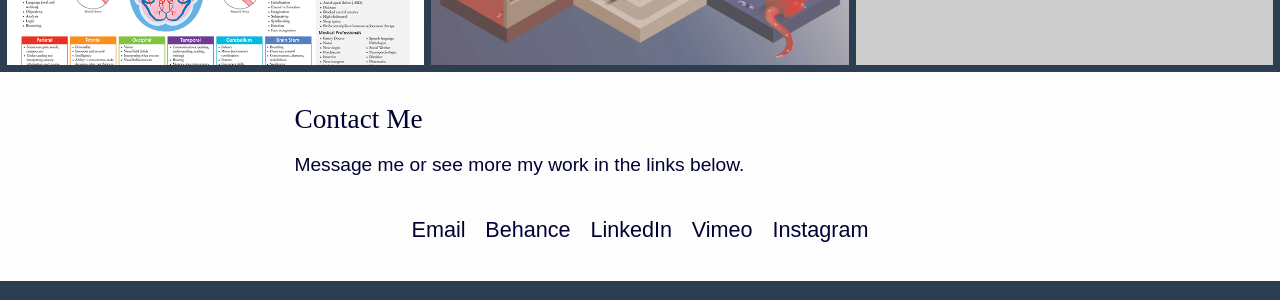
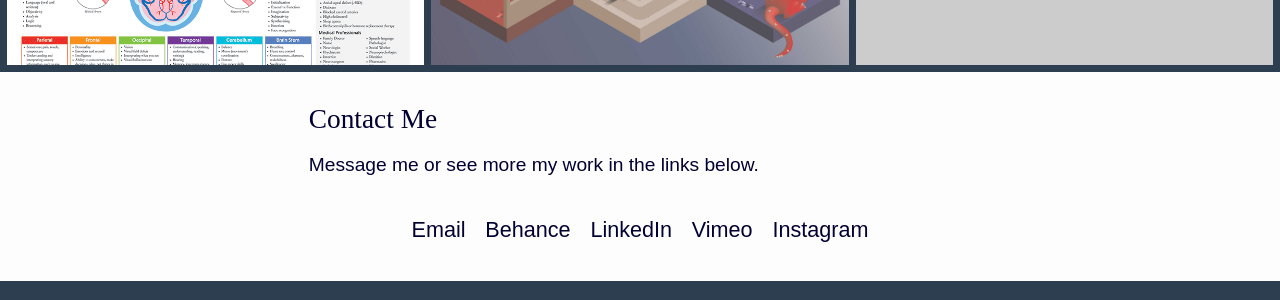
Before and after one commit to hldouglas/portfolio, a Jekyll site: the page built from index.html, in a window 1280 px wide. Shown: the part 768-1068 px from the top of the page. Built offline with Jekyll 4.4.1, drawn with Linux system fonts in a browser that asks for light colours.

Commit message:
Fixed footer postioning

```diff
--- a/_layouts/default.html
+++ b/_layouts/default.html
@@ -35,7 +35,7 @@
 
   <footer>
     <div class="white-bg gutter-1-2 pad-b">
-      <div class="wrapper max-length">
+      <div class="wrapper max-length gutter-1-2">
         <h3 class="pad-t push-1-2" id="contact">Contact Me</h3>
         <p class="wrapper max-length">Message me or see more my work in the links below.</p>
         <ul class ="list-group-inline push-0 mega text-center">
```
